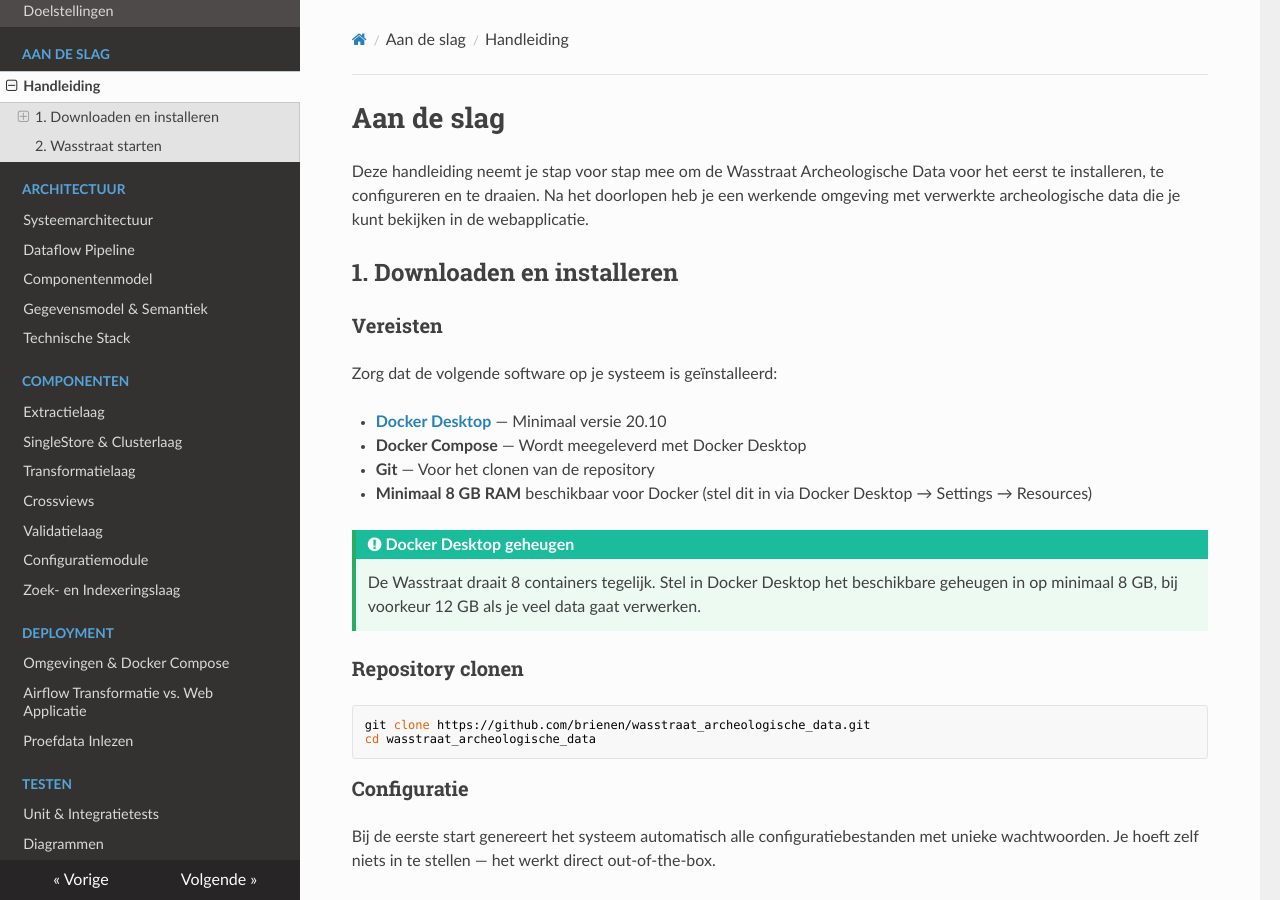
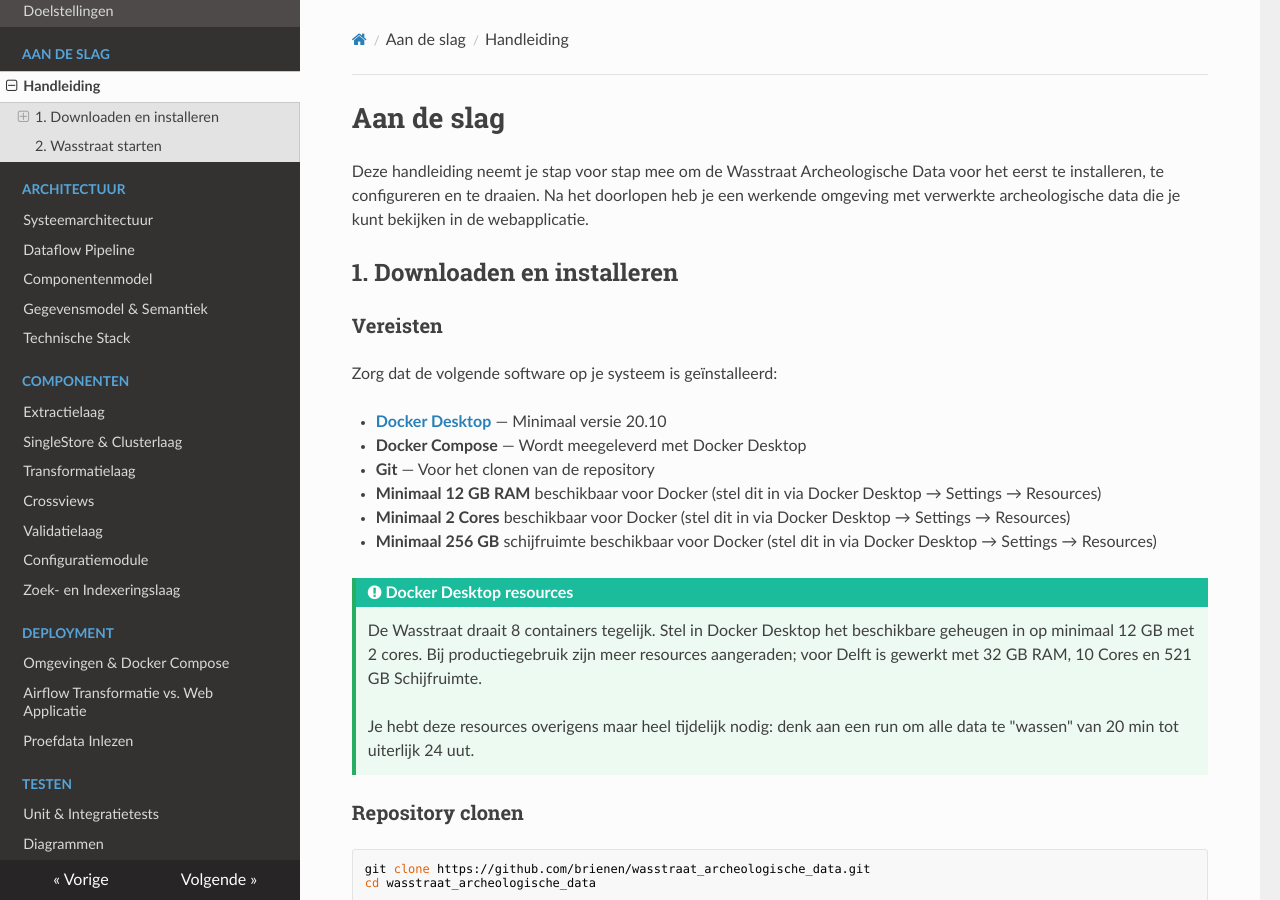
Before and after one commit to brienen/wasstraat_archeologische_data, an MkDocs documentation site: the page built from docs/aan-de-slag.md, in a window 1280 px wide and 900 px high. Built offline with MkDocs 1.6.1, drawn with Linux system fonts in a browser that asks for light colours; nearby versions of some CDN libraries.

Commit message:
Specificaties verbeterd

```diff
--- a/docs/aan-de-slag.md
+++ b/docs/aan-de-slag.md
@@ -11,10 +11,14 @@ Zorg dat de volgende software op je systeem is geïnstalleerd:
 - **[Docker Desktop](https://www.docker.com/products/docker-desktop/)** — Minimaal versie 20.10
 - **Docker Compose** — Wordt meegeleverd met Docker Desktop
 - **Git** — Voor het clonen van de repository
-- **Minimaal 8 GB RAM** beschikbaar voor Docker (stel dit in via Docker Desktop → Settings → Resources)
+- **Minimaal 12 GB RAM** beschikbaar voor Docker (stel dit in via Docker Desktop → Settings → Resources)
+- **Minimaal 2 Cores** beschikbaar voor Docker (stel dit in via Docker Desktop → Settings → Resources)
+- **Minimaal 256 GB** schijfruimte beschikbaar voor Docker (stel dit in via Docker Desktop → Settings → Resources)
 
-!!! tip "Docker Desktop geheugen"
-    De Wasstraat draait 8 containers tegelijk. Stel in Docker Desktop het beschikbare geheugen in op minimaal 8 GB, bij voorkeur 12 GB als je veel data gaat verwerken.
+!!! tip "Docker Desktop resources"
+    De Wasstraat draait 8 containers tegelijk. Stel in Docker Desktop het beschikbare geheugen in op minimaal 12 GB met 2 cores. Bij productiegebruik zijn meer resources aangeraden; voor Delft is gewerkt met 32 GB RAM, 10 Cores en 521 GB Schijfruimte.
+
+    Je hebt deze resources overigens maar heel tijdelijk nodig: denk aan een run om alle data te "wassen" van 20 min tot uiterlijk 24 uut.
 
 ### Repository clonen
 
```
